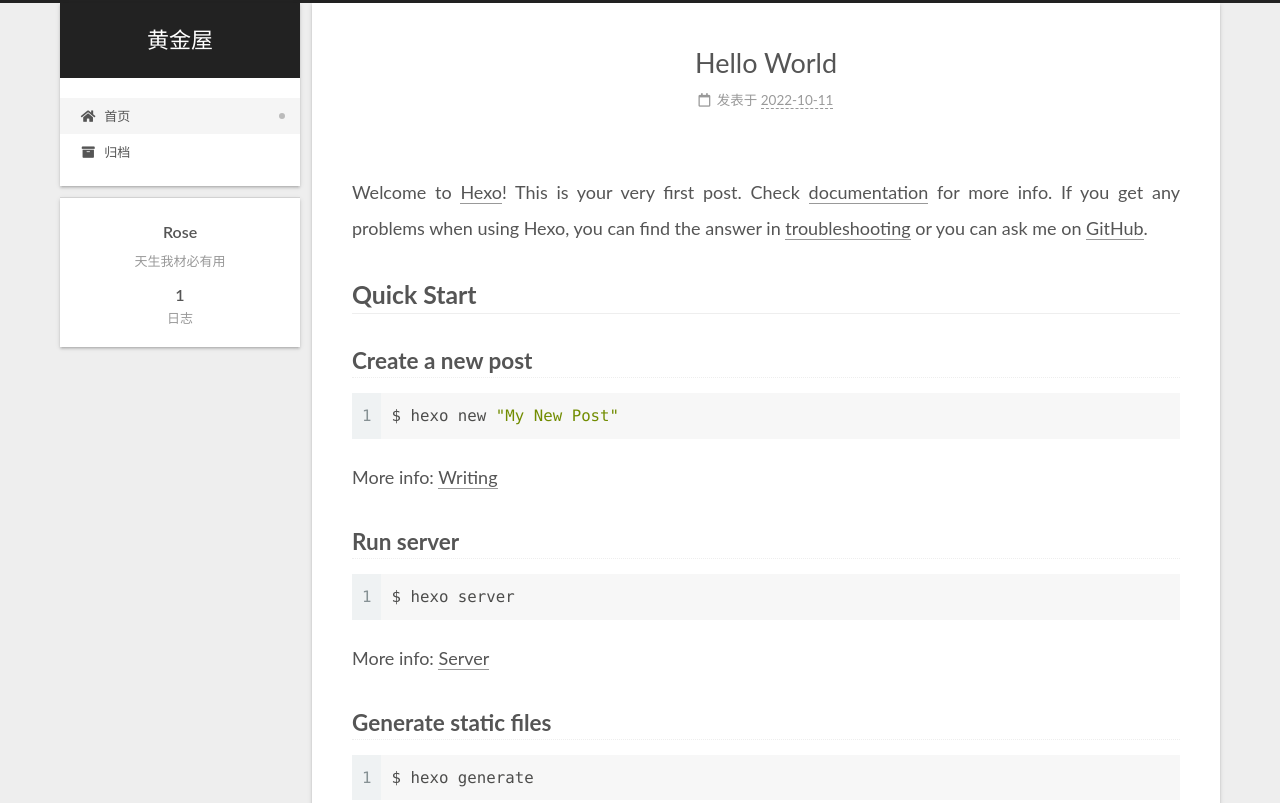
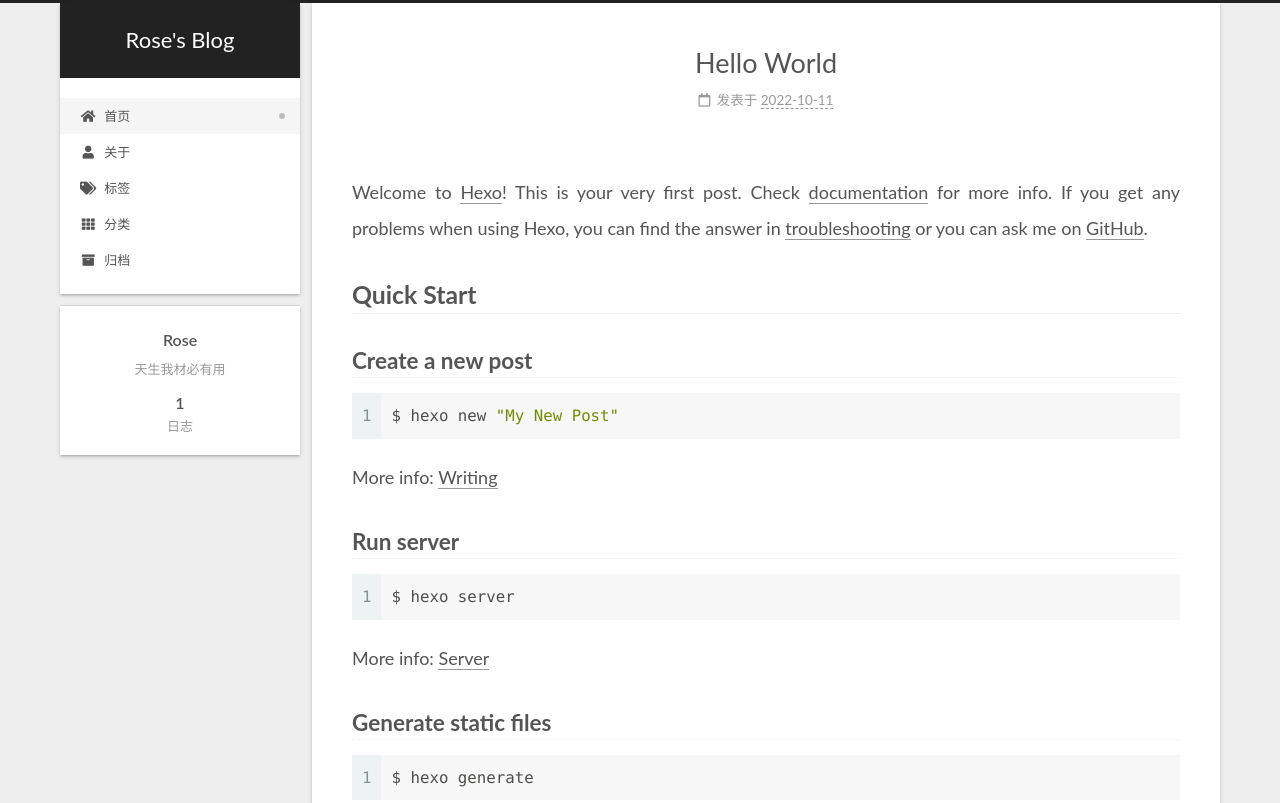
Before and after one commit to essrem/essrem.github.io, a plain HTML site: page index.html in a window 1280 px wide. Shown: the top 803 px of the page. Drawn offline with Linux system fonts and the light colour scheme.

Commit message:
Site updated: 2022-10-11 23:37:24

```diff
--- a/css/main.css
+++ b/css/main.css
@@ -1168,7 +1168,7 @@ pre .javascript .function {
 }
 .links-of-author a::before,
 .links-of-author span.exturl::before {
-  background: #4dff93;
+  background: #5829ff;
   border-radius: 50%;
   content: ' ';
   display: inline-block;
--- a/index.html
+++ b/index.html
@@ -22,9 +22,9 @@
 
   <meta name="description" content="天生我材必有用">
 <meta property="og:type" content="website">
-<meta property="og:title" content="黄金屋">
+<meta property="og:title" content="Rose&#39;s Blog">
 <meta property="og:url" content="http://example.com/index.html">
-<meta property="og:site_name" content="黄金屋">
+<meta property="og:site_name" content="Rose&#39;s Blog">
 <meta property="og:description" content="天生我材必有用">
 <meta property="og:locale" content="zh_CN">
 <meta property="article:author" content="Rose">
@@ -43,7 +43,7 @@
   };
 </script>
 
-  <title>黄金屋</title>
+  <title>Rose's Blog</title>
 
 
 
@@ -94,7 +94,7 @@
 
     <a href="/" class="brand" rel="start">
       <span class="logo-line-before"><i></i></span>
-      <h1 class="site-title">黄金屋</h1>
+      <h1 class="site-title">Rose's Blog</h1>
       <span class="logo-line-after"><i></i></span>
     </a>
   </div>
@@ -113,6 +113,21 @@
         <li class="menu-item menu-item-home">
 
     <a href="/" rel="section"><i class="fa fa-home fa-fw"></i>首页</a>
+
+  </li>
+        <li class="menu-item menu-item-about">
+
+    <a href="/about/" rel="section"><i class="fa fa-user fa-fw"></i>关于</a>
+
+  </li>
+        <li class="menu-item menu-item-tags">
+
+    <a href="/tags/" rel="section"><i class="fa fa-tags fa-fw"></i>标签</a>
+
+  </li>
+        <li class="menu-item menu-item-categories">
+
+    <a href="/categories/" rel="section"><i class="fa fa-th fa-fw"></i>分类</a>
 
   </li>
         <li class="menu-item menu-item-archives">
@@ -156,7 +171,7 @@
     </span>
 
     <span hidden itemprop="publisher" itemscope itemtype="http://schema.org/Organization">
-      <meta itemprop="name" content="黄金屋">
+      <meta itemprop="name" content="Rose's Blog">
     </span>
       <header class="post-header">
         <h2 class="post-title" itemprop="name headline">
```
Also changed, not shown: 2022/10/11/hello-world/index.html (+19 -4 lines), archives/2022/10/index.html (+19 -4 lines), archives/2022/index.html (+19 -4 lines), archives/index.html (+19 -4 lines).
